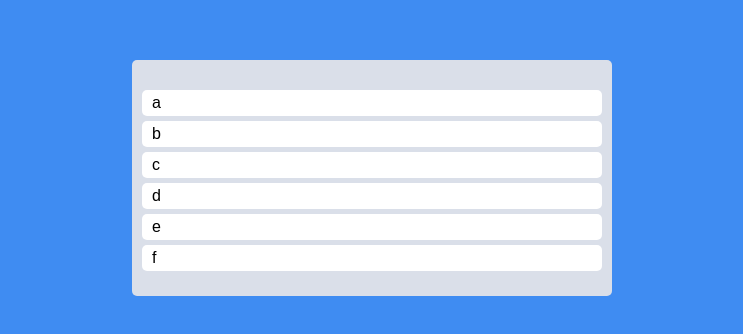
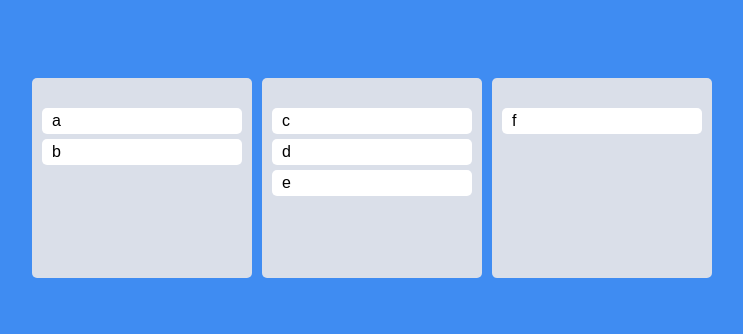
Before and after one commit to mijinB/react_kanban_board, a React (Create React App) app: page / in a window 1280 px wide. Shown: the part 222-556 px from the top of the page, without its empty margins (268-1011 px from the left). Built offline with nearby package versions, Linux system fonts and the light colour scheme.

Commit message:
Droppable(Board) 컴포넌트로 분리하고 3개로 만들기

```diff
--- a/src/App.tsx
+++ b/src/App.tsx
@@ -1,8 +1,8 @@
-import { DragDropContext, DropResult, Droppable } from "@hello-pangea/dnd";
+import { DragDropContext, DropResult } from "@hello-pangea/dnd";
 import { useRecoilState } from "recoil";
 import { styled } from "styled-components";
 import { toDoState } from "./atoms";
-import DraggableCard from "./components/DraggableCard";
+import Board from "./components/Board";
 
 const Wrapper = styled.div`
     display: flex;
@@ -10,21 +10,16 @@
     align-items: center;
     width: 100%;
     height: 100vh;
-    max-width: 480px;
+    max-width: 680px;
     margin: 0 auto;
 `;
 
 const Boards = styled.div`
     display: grid;
-    grid-template-columns: repeat(1, 1fr);
+    grid-template-columns: repeat(3, 1fr);
+    gap: 10px;
     width: 100%;
     min-height: 200px;
-`;
-
-const Board = styled.div`
-    padding: 30px 10px 20px;
-    border-radius: 5px;
-    background-color: ${(props) => props.theme.boardColor};
 `;
 
 function App() {
@@ -39,29 +34,22 @@
      */
     const onDragEnd = ({ draggableId, source, destination }: DropResult) => {
         if (!destination) return;
-        setToDos((prevToDos) => {
+        /* setToDos((prevToDos) => {
             const copyToDos = [...prevToDos];
             copyToDos.splice(source.index, 1);
             copyToDos.splice(destination?.index, 0, draggableId);
 
             return copyToDos;
-        });
+        }); */
     };
 
     return (
         <DragDropContext onDragEnd={onDragEnd}>
             <Wrapper>
                 <Boards>
-                    <Droppable droppableId="one">
-                        {(magic) => (
-                            <Board ref={magic.innerRef} {...magic.droppableProps}>
-                                {toDos.map((toDo, index) => (
-                                    <DraggableCard key={toDo} toDo={toDo} index={index} />
-                                ))}
-                                {magic.placeholder}
-                            </Board>
-                        )}
-                    </Droppable>
+                    {Object.keys(toDos).map((boardId) => (
+                        <Board key={boardId} boardId={boardId} toDos={toDos[boardId]} />
+                    ))}
                 </Boards>
             </Wrapper>
         </DragDropContext>
--- a/src/atoms.tsx
+++ b/src/atoms.tsx
@@ -1,6 +1,14 @@
 import { atom } from "recoil";
 
-export const toDoState = atom({
+interface IToDoState {
+    [key: string]: string[];
+}
+
+export const toDoState = atom<IToDoState>({
     key: "toDos",
-    default: ["a", "b", "c", "d", "e", "f"],
+    default: {
+        to_do: ["a", "b"],
+        doing: ["c", "d", "e"],
+        done: ["f"],
+    },
 });
--- /dev/null
+++ b/src/components/Board.tsx
@@ -0,0 +1,31 @@
+import { Droppable } from "@hello-pangea/dnd";
+import DraggableCard from "./DraggableCard";
+import { styled } from "styled-components";
+
+const Wrapper = styled.div`
+    padding: 30px 10px 20px;
+    border-radius: 5px;
+    background-color: ${(props) => props.theme.boardColor};
+`;
+
+interface IBoardProps {
+    toDos: string[];
+    boardId: string;
+}
+
+function Board({ boardId, toDos }: IBoardProps) {
+    return (
+        <Droppable droppableId={boardId}>
+            {(magic) => (
+                <Wrapper ref={magic.innerRef} {...magic.droppableProps}>
+                    {toDos.map((toDo, index) => (
+                        <DraggableCard key={toDo} toDo={toDo} index={index} />
+                    ))}
+                    {magic.placeholder}
+                </Wrapper>
+            )}
+        </Droppable>
+    );
+}
+
+export default Board;
--- a/src/components/DraggableCard.tsx
+++ b/src/components/DraggableCard.tsx
@@ -15,7 +15,6 @@
 }
 
 function DraggableCard({ toDo, index }: IDraggableCardProps) {
-    console.log(toDo);
     return (
         <Draggable key={toDo} draggableId={toDo} index={index}>
             {(magic) => (
```
